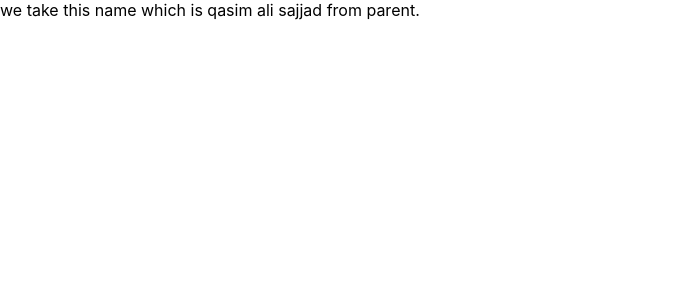
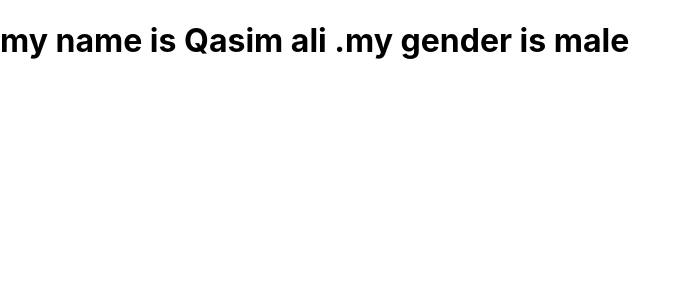
Before and after one commit to qasim-ali14/do-this, a React (Create React App) app in the folder my-app/: page / in a window 1280 px wide. Shown: the top 300 px of the page, without its empty margins (0-691 px from the left). Built offline with nearby package versions, Linux system fonts and the light colour scheme.

Commit message:
context api

```diff
--- a/my-app/src/App.js
+++ b/my-app/src/App.js
@@ -1,21 +1,29 @@
-import react from 'react'
+import React from 'react';
 import ChildA from './ChildA';
+import react, { createContext } from 'react'
 
+//how to avoid props drilling
+//we use context api
+//three steps 1.create context 2.provider 3.consumer
+////how to avoid context api
+//we  use use
+const data=createContext();
+const gend=createContext();
 function App() {
-  //prop drilling
-  //when we want to send data from parent to multiple components ot its third child
-  //like its nested component, then send data from parent to a to b, to c, to d.
-  //its ok in small application where two to three nested loop made but in 10 to 12 nested loop
-  //this can create complexity so we can avoid that
 
-  const name='qasim ali sajjad'
+  const name='Qasim ali '
+  const gender='male'
   return (
      <>
-     <ChildA name={name}/>
-
+     <data.Provider value={name}>
+      <gend.Provider value={gender}>
+     <ChildA/>
+     </gend.Provider>
+     </data.Provider>
      </>
   )
   ;
 }
 
 export default App;
+export {data,gend}
--- a/my-app/src/ChildA.jsx
+++ b/my-app/src/ChildA.jsx
@@ -1,10 +1,10 @@
 import React from 'react'
 import ChildB from './ChildB'
 
- function ChildA({name}) {
+ function ChildA() {
   return (
     <div>
-      <ChildB name={name}/>
+      <ChildB/>
     </div>
   )
 }
--- a/my-app/src/ChildB.jsx
+++ b/my-app/src/ChildB.jsx
@@ -1,9 +1,9 @@
 import React from 'react'
 import ChildC from './ChildC';
- function ChildB({name}) {
+ function ChildB() {
   return (
     <div>
-      <ChildC name={name}/>
+      <ChildC/>
     </div>
   )
 }
--- a/my-app/src/ChildC.jsx
+++ b/my-app/src/ChildC.jsx
@@ -1,9 +1,26 @@
-import React from 'react'
+import React from 'react';
+import { data,gend } from './App';
 
-export default function ChildC({name}) {
+function ChildC() {
   return (
-    <div>
-      we take this name which is {name} from parent.
-    </div>
-  )
+    <>
+      <data.Consumer>
+        {name => {
+          return (
+            <gend.Consumer>
+              {
+                gender=>{
+                  return(
+                  <h1> my name is {name}.my gender is {gender}</h1>
+                  );
+                }
+             }
+            </gend.Consumer>
+          );
+        }}
+      </data.Consumer>
+    </>
+  );
 }
+
+export default ChildC;
```
Also changed, not shown: 1 other file (tests, documents, lock files or other folders).
